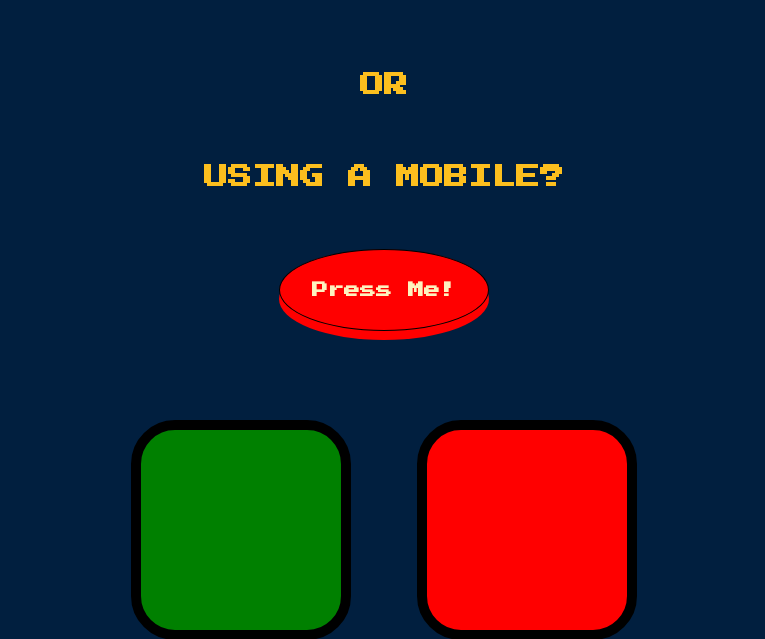
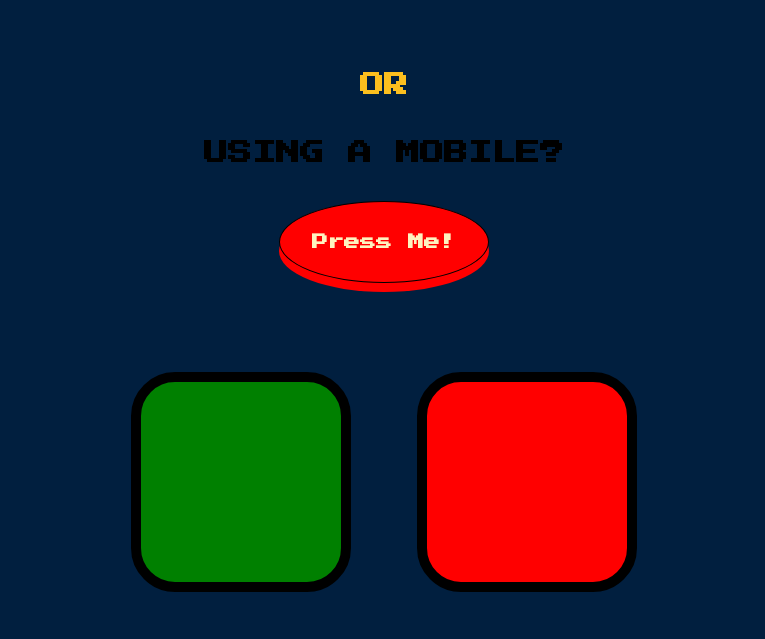
Before and after one commit to MostafaAlaa297/Simon-Game, a plain HTML site: page index.html in a window 1280 px wide. Shown: the part 179-818 px from the top of the page, without its empty margins (256-1021 px from the left). Drawn offline with nearby package versions, Linux system fonts and the light colour scheme.

Commit message:
update index.html

```diff
--- a/index.html
+++ b/index.html
@@ -14,7 +14,7 @@
   <h1 id="level-title">Press 'A' Key to Start</h1>
 
   <h2 class="or">OR</h2>
-  <h2 class="or">USING A MOBILE?</h2>
+  <h2 class="mobile">USING A MOBILE?</h2>
 
   <button class="start-button">
      Press Me!
```
